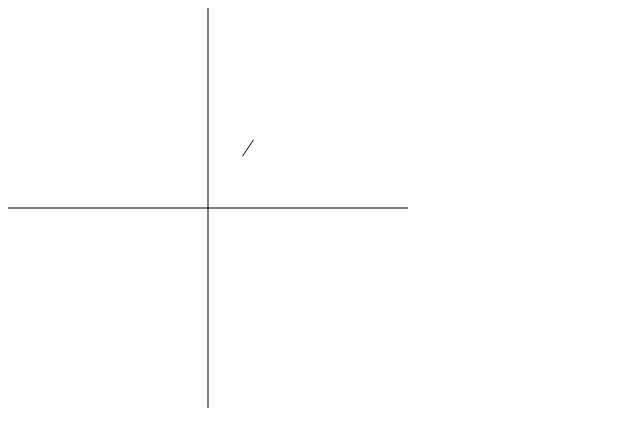
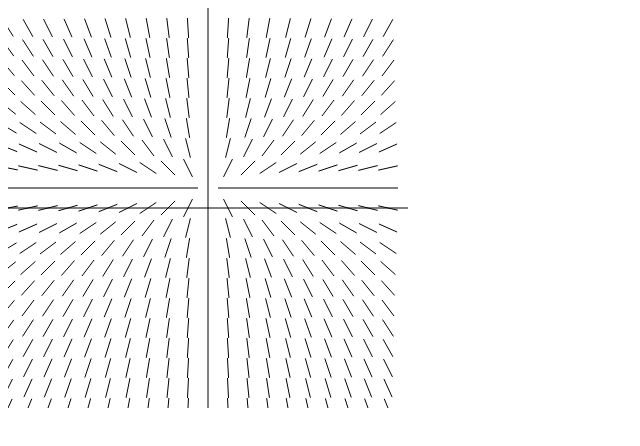
Before and after one commit to davidMis/DirectionField, a website: page index.html in a window 1280 px wide. Shown: the whole page, without its empty margins (0-640 px from the left). Drawn offline with Linux system fonts and the light colour scheme.

Commit message:
Have basic direction field working

```diff
--- a/index.html
+++ b/index.html
@@ -15,9 +15,32 @@
     var viz = new Viz(document.getElementById("container"), 400, 400);
     viz.shouldDrawAxes = true;
 
-    let ls = new LineSegment().withCenter([2,3]).withSlope(3/2).withLength(1);
+    // var FPrime = (x, y) => x + y
+    var FPrime = (x, y) => 2 * (y - 1) / x
+    // var FPrime = (x, y) => 2 * x;
+    // var FPrime = (x, y) => 2 * y / x;
+    // var FPrime = (x, y) => (x - y) / (x + y);
 
-    viz.addLineSegment(ls);
+    // TODO
+    // Showing integral curve
+    // Calculating singular points
+    // Show line when cursor hovers over
+    // Show integral curve when clicking on a point
+
+    for (let x = Math.floor(viz.minX); x < viz.maxX; x++) {
+        for(let y = Math.floor(viz.minY); y < viz.maxY; y++) {
+            var slope = FPrime(x,y)
+
+            // Don't graph when the derivative is not defined
+            if (isFinite(slope)) {
+                let ls = new LineSegment()
+                .withCenter([x,y])
+                .withSlope(slope)
+                .withLength(1);
+                viz.addLineSegment(ls);
+            }
+        }
+    }
 
     viz.refresh();
 </script>
--- a/src/LineSegment.js
+++ b/src/LineSegment.js
@@ -30,6 +30,10 @@ class LineSegment {
     // returns endpoints [[x1,y1], [x2,y2]] in the graph's space
     // TODO: Is it cleaner to make this polymorphic?
     endpoints() {
+        if (isNaN(this.theta)) {
+            console.log("NaN for " + this.point);
+        }
+
         if (this.pointDefines == "start") {
             throw new Error("UNIMPLEMENTED");
         } else if (this.pointDefines == "center") {
```
Also changed, not shown: test/directionField_test.js (deleted, +0 -5 lines).
